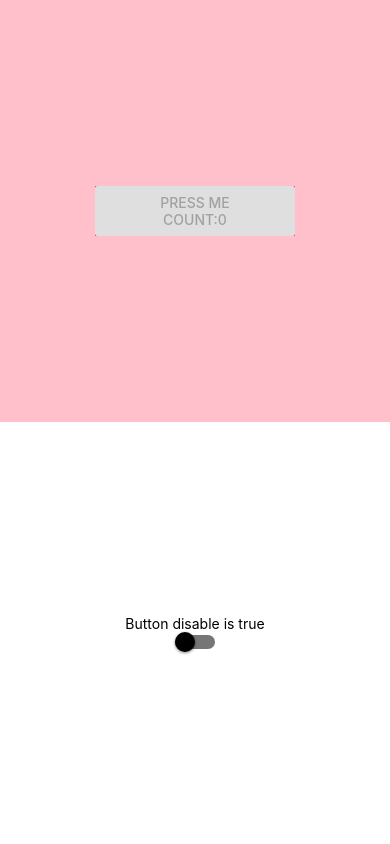
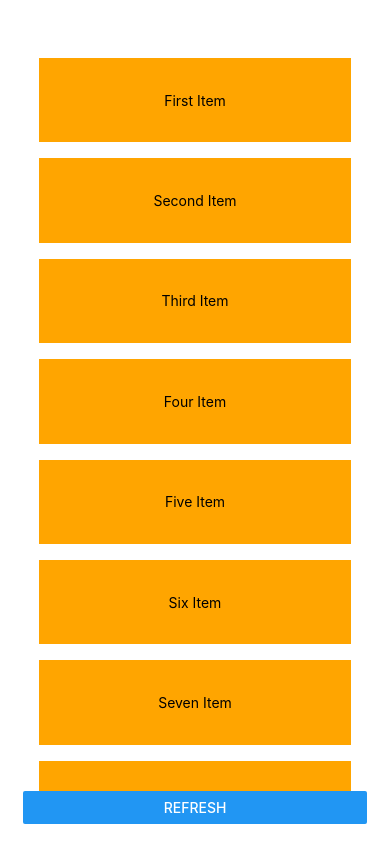
Before and after one commit to wilson20010327/react_native, a React Native app in the folder tutorial/: screen / in a window 390 px wide. Built offline with nearby package versions, Linux system fonts and the light colour scheme.

Commit message:
tutorial: useful component flatlist content some pressable component which is define by myself

```diff
--- a/tutorial/App.js
+++ b/tutorial/App.js
@@ -1,39 +1,99 @@
 import { StatusBar } from "expo-status-bar";
 import { useState } from "react";
-import { StyleSheet, Button, View, Switch, Text } from "react-native"; //before using the components make sure to import them
+import {
+  StyleSheet,
+  View,
+  FlatList,
+  Text,
+  TouchableOpacity,
+  Button,
+  Dimensions,
+} from "react-native"; //before using the components make sure to import them
+const DATA = [
+  {
+    id: 1,
+    title: "First Item",
+  },
+  {
+    id: 2,
+    title: "Second Item",
+  },
+  {
+    id: 3,
+    title: "Third Item",
+  },
+  {
+    id: 4,
+    title: "Four Item",
+  },
+  {
+    id: 5,
+    title: "Five Item",
+  },
+  {
+    id: 6,
+    title: "Six Item",
+  },
+  {
+    id: 7,
+    title: "Seven Item",
+  },
+  {
+    id: 8,
+    title: "Eight Item",
+  },
+  {
+    id: 9,
+    title: "Nine Item",
+  },
+];
+//get the window size
+const windowWidth = Dimensions.get("window").width;
+const windowHeight = Dimensions.get("window").height;
 
 export default function App() {
-  var [count, setCount] = useState(0); //define a timer to count the pressing time
-  var [text, setTitle] = useState("press me" + "\n" + "count:" + count); //define a text to change the press button been press
-
-  const [isEnabled, setIsEnabled] = useState(false);
-  var [switch_text, setSwitch] = useState("Button disable is " + !isEnabled);
-  const toggleSwitch = (value) => ( //the switch press action
-    setIsEnabled(value),
-    setSwitch("Button disable is " + !value)
-  );
-  const ButtonOnPress = () => (
-    //the button press action
-    setCount(count + 1), //to assign +1 to count
-    setTitle("press me" + "\n" + "count:" + count) //to assign new text to text
+  var [data, setData] = useState(DATA); // make the data flexible
+  var [isFetching, setIsFetching] = useState(false);
+  var itemOnPress = (id) => {
+    setData((prev) => {
+      return prev.filter((data) => data.id != id);
+    });
+  };
+  /* make the component has the action when the press event happened*/
+  const renderItem = ({ item }) => (
+    <TouchableOpacity onPress={() => itemOnPress(item.id)}>
+      <View style={styles.item}>
+        <Text>{item.title}</Text>
+      </View>
+    </TouchableOpacity>
   );
   return (
     <View style={styles.container}>
       <View style={styles.black}>
         <View style={styles.container_black}>
-          <View style={styles.pink}>
-            <View style={{ width: 200, minheight: 50, backgroundColor: "red" }}>
-              <Button disabled={!isEnabled} color="green" title={text} onPress={ButtonOnPress} />
-              {/* this component can be press and do the action which you get at onpress*/}
-            </View>
-          </View>
           <View style={styles.white}>
-            <Text>{switch_text}</Text>
-            <Switch
-              onValueChange={toggleSwitch} //when the component been pressed, what action will do
-              value={isEnabled} //the value will change the appearance of this component
-              thumbColor={isEnabled ? "white" : "black"} //the color of circle in the switch
-              trackColor={{ false: "#767577", true: "#81b0ff" }} //the color of other part in the switch
+            {/*list the data which is .json like data*/}
+            <FlatList
+              data={data} //specify the data
+              renderItem={
+                renderItem
+              } /*each item in the data will be the argument of this function*/
+              onRefresh={() => {
+                //it is not necessary, can refreah when slide to the top
+                setIsFetching(true);
+                setData(DATA);
+                setIsFetching(false);
+              }}
+              refreshing={isFetching}// it is necessary when you want to use onrefresh
+              //keyExtractor={(item) => item.id} you can change the order of the list
+            />
+
+            <Button
+              style={{ paddingBottom: 20 }}
+              title="refresh"
+              onPress={() => {
+                setData(DATA);
+              }}
             />
           </View>
         </View>
@@ -56,12 +116,15 @@ const styles = StyleSheet.create({
     flex: 1,
     justifyContent: "center", // move the component to center
     backgroundColor: "white", //change the color of the View to make the result of flex more visible
+    alignItems: "center",
   },
   white: {
+    paddingTop: 50,
     flex: 1,
-    justifyContent: "center", // move the component to center
+    paddingBottom: 20,
+    //justifyContent: "center", // move the component to center
     backgroundColor: "white", //change the color of the View to make the result of flex more visible
-    alignItems: "center", //  align the child in ths component to center
+    //alignItems: "center", //  align the child in ths component to center
   },
   pink: {
     flex: 1,
@@ -74,4 +137,13 @@ const styles = StyleSheet.create({
     flexDirection: "column",
     justifyContent: "center",
   },
+  item: {
+    backgroundColor: "orange",
+    width: windowWidth * 0.8,
+    height: windowHeight * 0.1,
+    marginVertical: 8,
+    marginHorizontal: 16,
+    justifyContent: "center",
+    alignItems: "center",
+  },
 });
```
